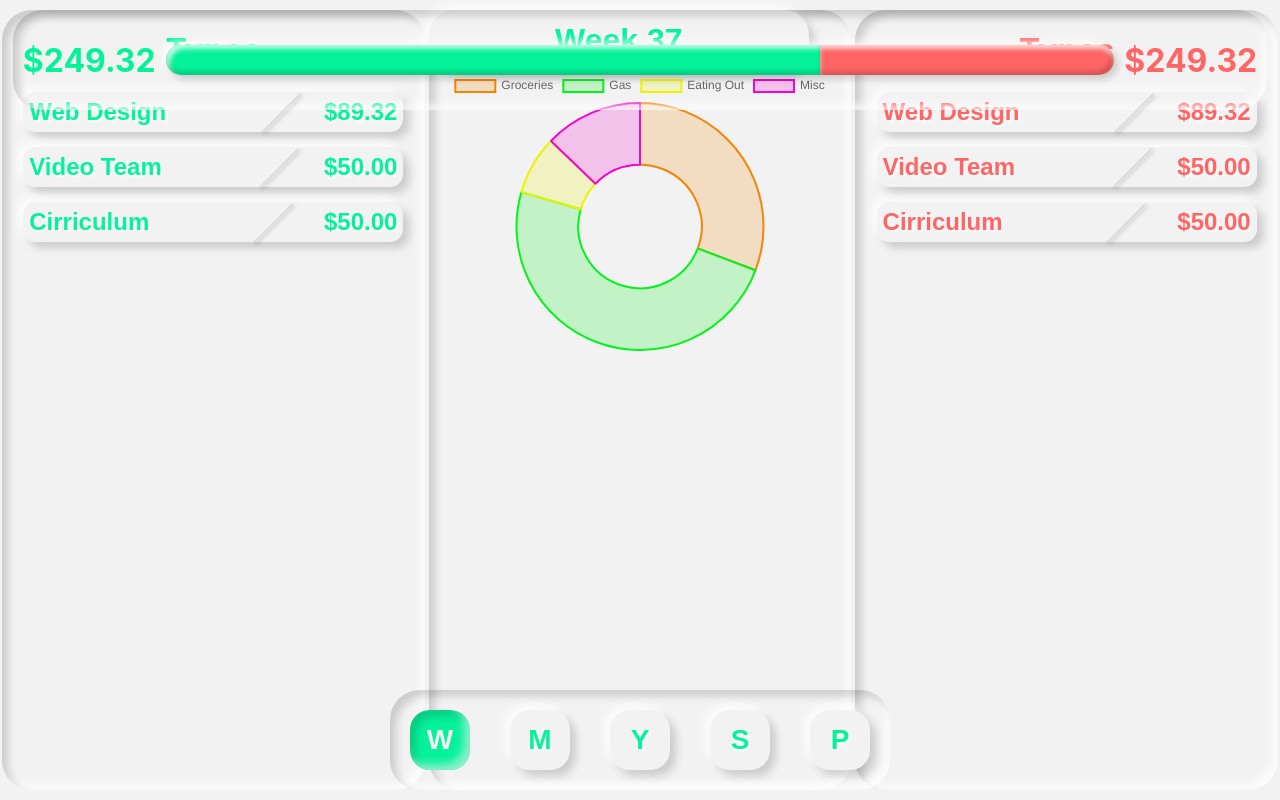
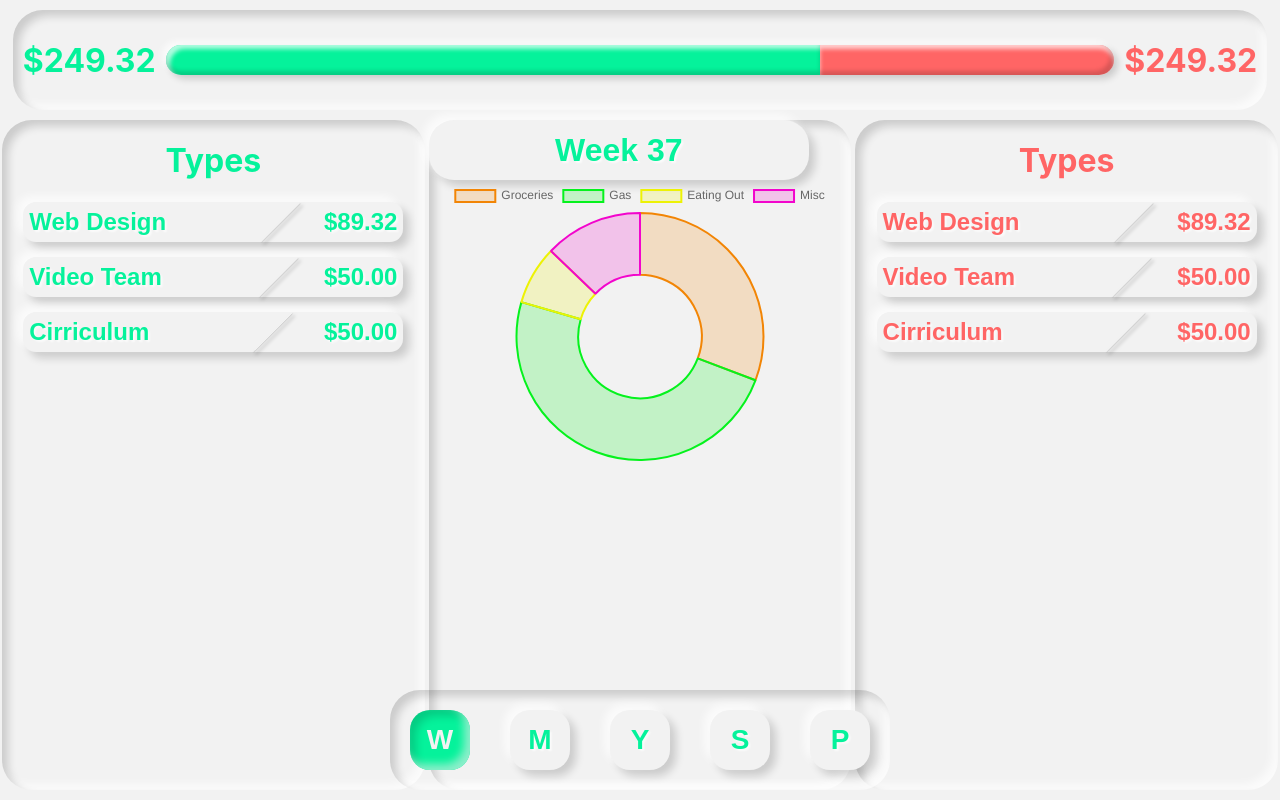
Before and after one commit to Figure-Finance/figure, a React (Create React App) app in the folder frontend/: page / in a window 1280 px wide. Built offline with nearby package versions, Linux system fonts and the light colour scheme.

Commit message:
[update] styles

```diff
--- a/frontend/src/components/IncomeExpenseProgress/IncomeExpenseProgress.module.css
+++ b/frontend/src/components/IncomeExpenseProgress/IncomeExpenseProgress.module.css
@@ -1,8 +1,5 @@
 .IncomeExpenseProgress {
-  left: 0;
-  position: absolute;
-  right: 0;
-  top: 10px;
+  margin-top: 10px;
 }
 
 .IncomeExpenseProgress > div {
```
